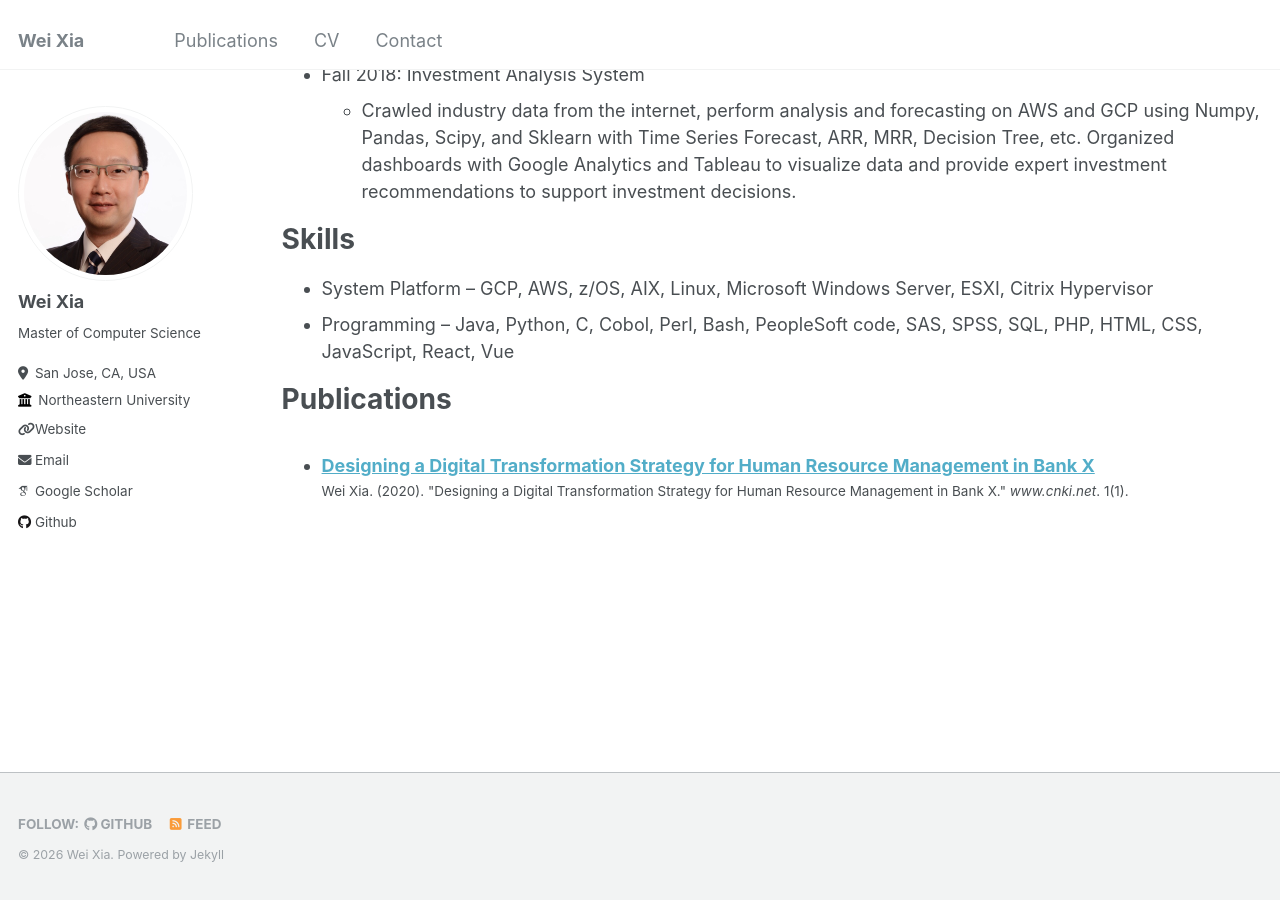
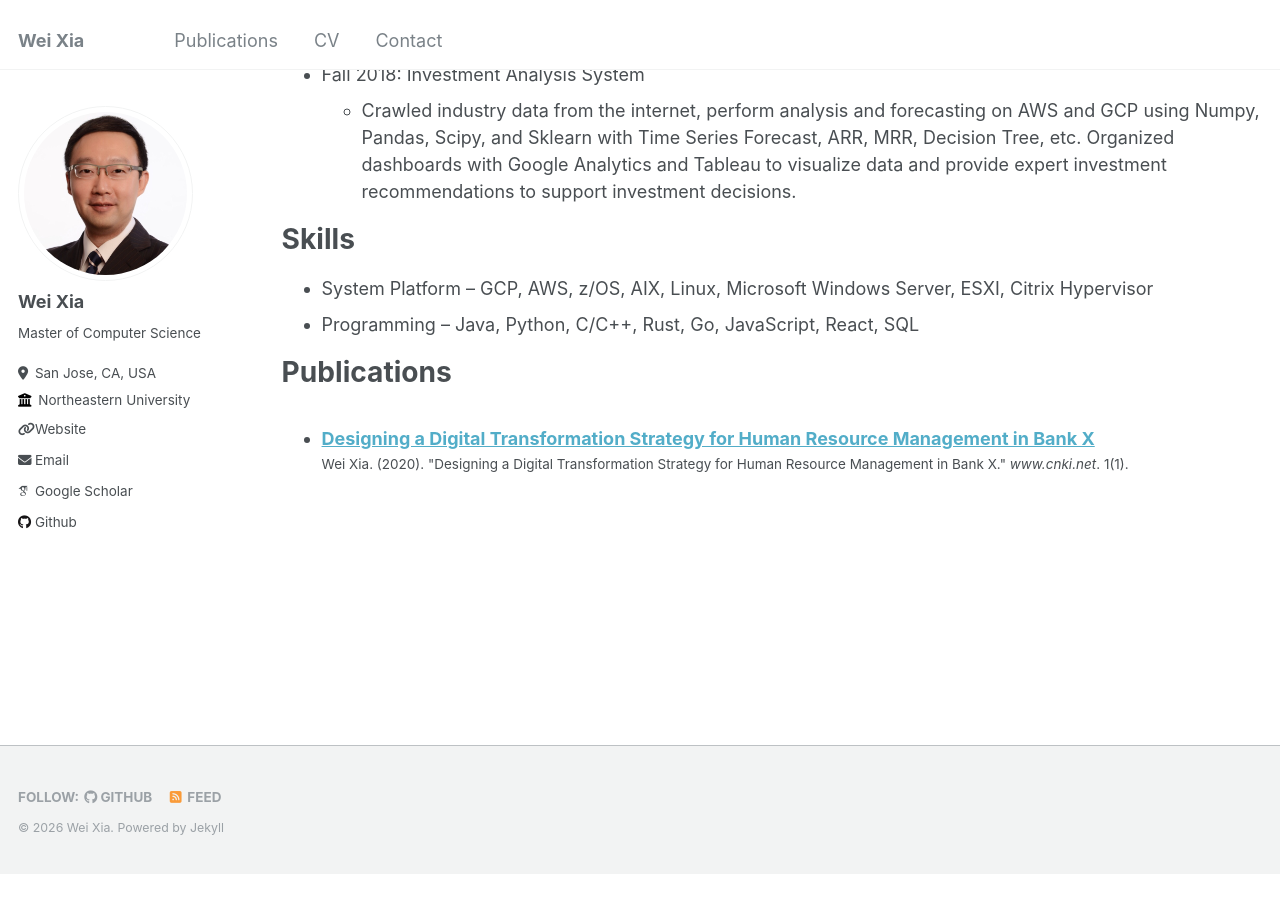
Before and after one commit to XiaWei-NEU/XiaWei-NEU.github.io, a Jekyll site: the page built from _pages/cv.md, in a window 1280 px wide and 900 px high, scrolled down 992 px. Built offline with Jekyll 4.4.1, drawn with Linux system fonts in a browser that asks for light colours; some web fonts are replaced; after the commit the page ends 1865 px from its top, so only the background shows below that.

Commit message:
Update cv.md

```diff
--- a/_pages/cv.md
+++ b/_pages/cv.md
@@ -52,8 +52,7 @@ investment decisions.
 Skills
 ======
 * System Platform – GCP, AWS, z/OS, AIX, Linux, Microsoft Windows Server, ESXI, Citrix Hypervisor
-* Programming – Java, Python, C, Cobol, Perl, Bash, PeopleSoft code, SAS, SPSS, SQL, PHP, HTML,
-CSS, JavaScript, React, Vue
+* Programming – Java, Python, C/C++, Rust, Go, JavaScript, React, SQL
 
 Publications
 ======
```
